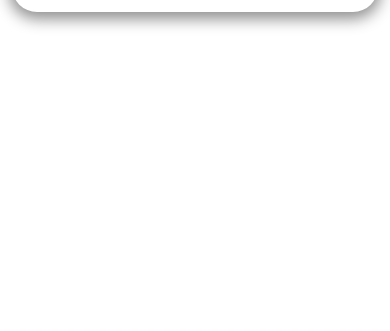
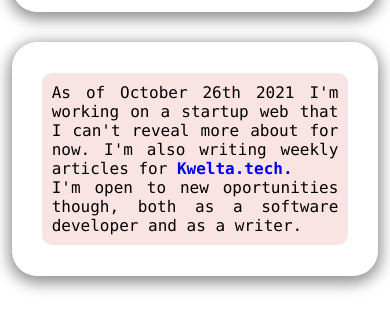
Before and after one commit to CarlosZBent/CarlosZBPersonalWeb, a plain HTML site: page index.html in a window 390 px wide. Shown: the part 241-572 px from the top of the page. Drawn offline with Linux system fonts and the light colour scheme.

Commit message:
made the present-work div responsive. Lacks finishing touches

```diff
--- a/index.html
+++ b/index.html
@@ -23,7 +23,13 @@
     <!-- end of the header section -->
 
     <!-- beggining of the section that shows my current work status -->
-    <div class="present_work"></div>
+    <div class="present_work">
+        <p>
+            As of October 26th 2021 I'm working on a startup web that I can't reveal more about for now. I'm also writing weekly
+            articles for <a href='https://www.kwelta.tech' target='_blank'>Kwelta.tech.</a> <br> I'm open to new oportunities though,
+            both as a software developer and as a writer.
+        </p>
+    </div>
 
     <script src="script.js"></script>
 </body>
--- a/style.css
+++ b/style.css
@@ -63,3 +63,39 @@ body{
             max-height: 197px;
         }
 /*##############################################################################*/
+
+/*this is the div that contains the paragraph with present-work information*/
+.present_work{
+    position: relative;
+    display: flex;
+    max-height: auto;
+    max-width: 90%;
+    justify-content: center;
+    margin: 45px auto;
+    padding: 15px;
+    border-radius: 25px;
+    box-shadow:0px 4px 15px 3px rgb(143, 143, 143);
+    overflow-y: scroll;
+    scrollbar-width: none;
+    min-width: 50%;
+    min-height: auto;
+}
+.present_work::-webkit-scrollbar{
+    display: none;
+}
+    .present_work p a{
+        font-weight: bold;
+        text-decoration: none;
+    }
+    .present_work p{
+        display: inline-block;
+        text-align: justify;
+        min-width: 190px;
+        min-height: auto;
+        max-height: auto;
+        margin-right: 15px;
+        margin-left: 15px;
+        background-color: rgb(250, 227, 227);
+        padding: 10px;
+        border-radius: 10px;
+    }
```
